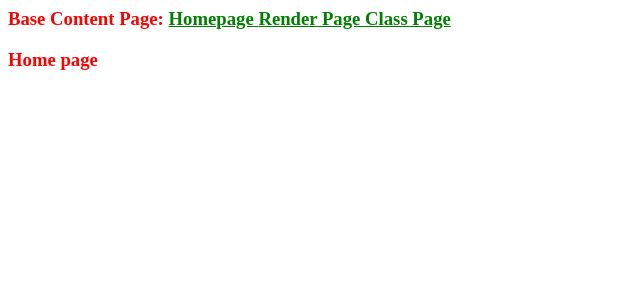
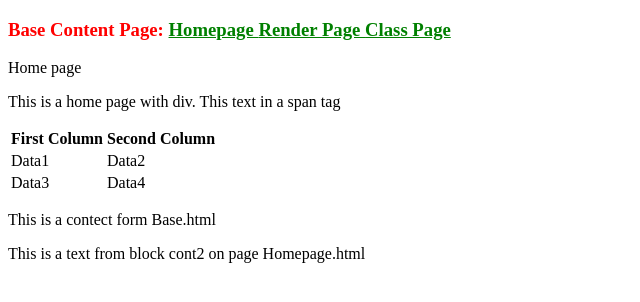
Before and after one commit to Ivan-Pras/MyProject, a Django app: template my_pro/post/templates/homepage.html in a window 1280 px wide. Shown: the top 302 px of the page, without its empty margins (0-640 px from the left). Run offline with Django 3.2, Linux system fonts and the light colour scheme; the template is opened without the code that fills it, so the values that code supplies are empty.

Commit message:
second commit

```diff
--- a/my_pro/post/templates/base.html
+++ b/my_pro/post/templates/base.html
@@ -1,7 +1,12 @@
 {% load static %}
 
+<!DOCTYPE HTML>
+<html>
+    <head>
+        <title>This is a title</title>
         <link rel="stylesheet", type="text/css", href="{% static 'css/style.css' %}">
-
+    </head>
+    <body>
         <h3>Base Content Page:
             <a href= "{% url 'homepage' %}">Homepage  </a>
             <a href= "{% url 'renderpage' %}"> Render Page  </a>
@@ -10,3 +15,12 @@
 
         {% block content %}
         {% endblock content %}
+        <p></p>
+        <div>
+            This is a contect form Base.html
+        </div>
+        {% block cont2 %}
+        {% endblock cont2 %}
+    </body>
+
+</html>
--- a/my_pro/post/templates/homepage.html
+++ b/my_pro/post/templates/homepage.html
@@ -1,5 +1,30 @@
 {%extends 'base.html'%}
 
 {%block content%}
-<h3>Home page</h3>
+<P>Home page</P>
+<div>
+    This is a home page with div. <span>This text in a span tag</span>
+</div>
+<p></p>
+<table>
+    <tr>
+        <th>First Column </th>
+        <th>Second Column </th>
+    </tr>
+    <tr>
+        <td>Data1</td>
+        <td>Data2</td>
+    </tr>
+    <tr>
+        <td>Data3</td>
+        <td>Data4</td>
+    </tr>
+
+</table>
+
+
 {%endblock content%}
+
+{% block cont2%}
+    <p>This is a text from block cont2 on page Homepage.html</p>
+{% endblock cont2 %}
--- /dev/null
+++ b/my_pro/post/templates/username.html
@@ -0,0 +1,5 @@
+{% extends 'base.html' %}
+
+{% block content %}
+<div>Hello, your name is {{username}}</div>
+{% endblock content %}
--- a/my_pro/post/urls.py
+++ b/my_pro/post/urls.py
@@ -20,5 +20,6 @@ from . import views
 urlpatterns = [
     path('home/', views.homepage, name='homepage'),
     path('renderpage/', views.renderpage, name='renderpage'),
-    path('classpage/', views.classpage, name='classpage')
+    path('classpage/', views.classpage, name='classpage'),
+    path('username/', views.usernamepage, name = 'username')
 ]
```
Also changed, not shown: my_pro/post/templates/renderpage.html (+6 -2 lines), my_pro/post/views.py (+13 -1 lines), my_pro/post/static/css/style.css (line endings or trailing spaces). Lines whose indentation alone changed are shown as unchanged.
